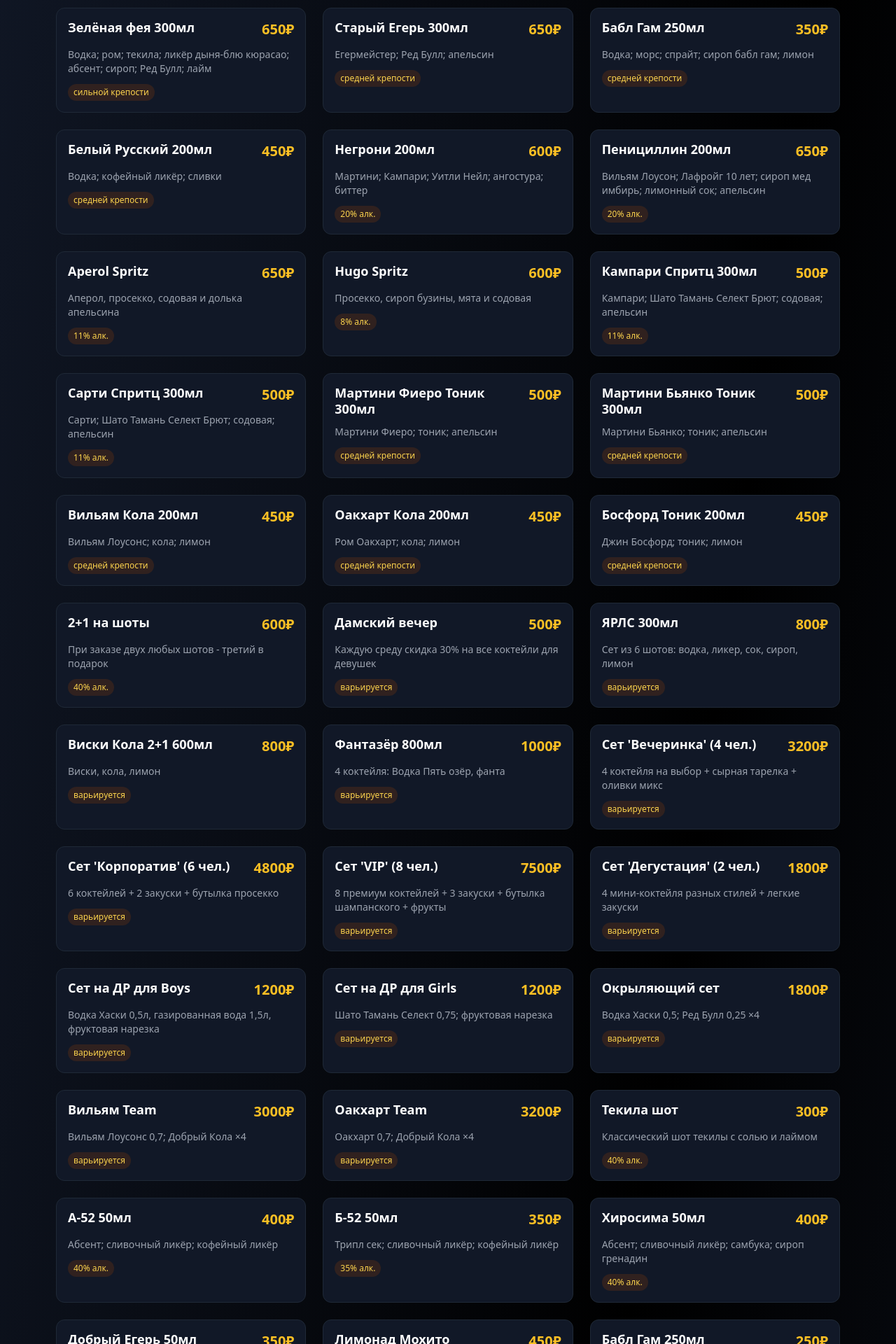
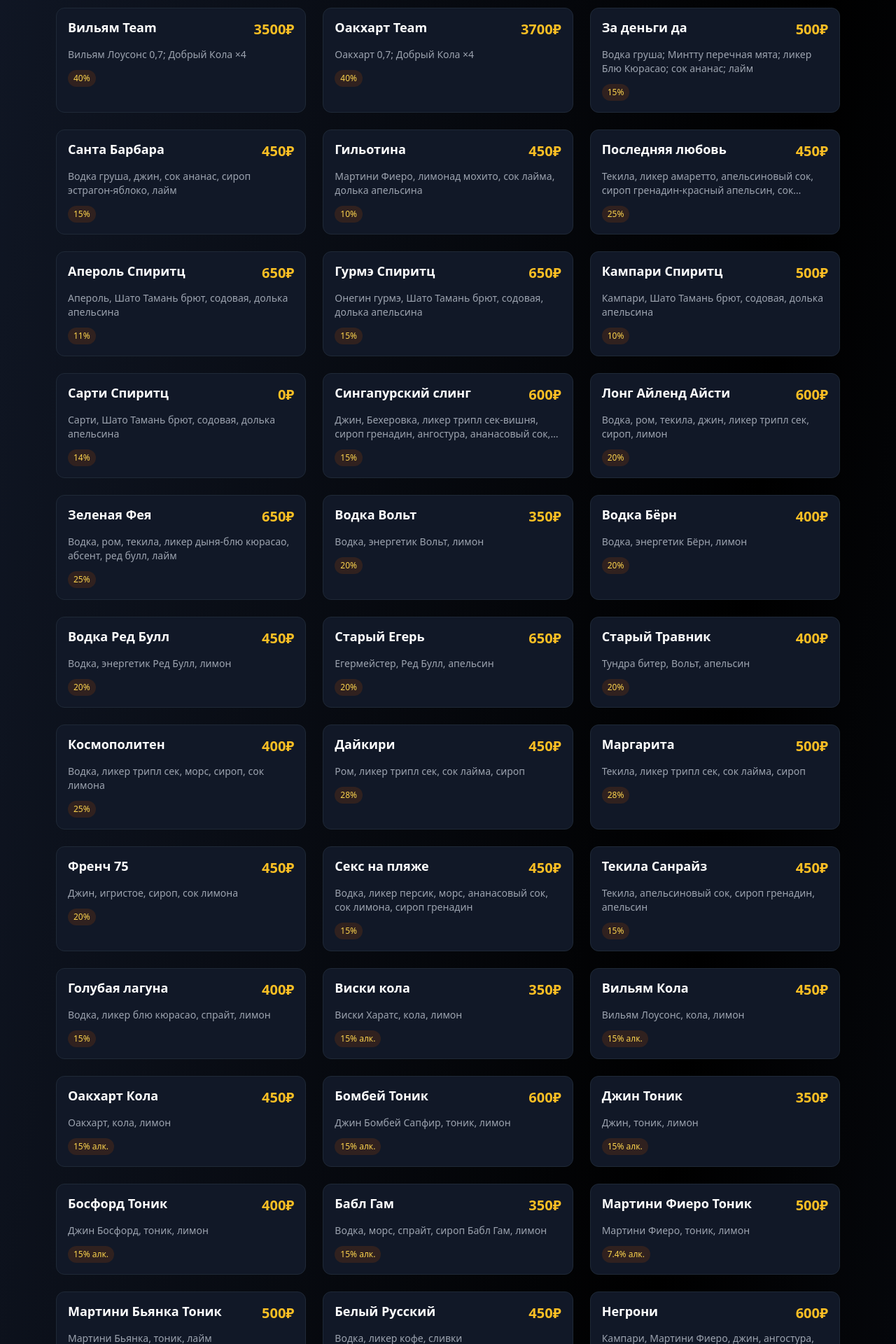
Before and after one commit to Bazhen-master/menu, a React (Vite) app: page / in a window 1280 px wide. Shown: the part 800-2720 px from the top of the page at 70% size. Built offline with nearby package versions, Linux system fonts and the light colour scheme.

Commit message:
Update menuItems.ts

```diff
--- a/src/data/menuItems.ts
+++ b/src/data/menuItems.ts
@@ -12,380 +12,70 @@
   { id: 203, name: "Фантазёр", description: "4 коктейля водка с фантой", price: 1000, subcategory: "Акции", alcoholContent: "15%" },
   { id: 204, name: "Зеленый Less", description: "4 шота Оакхарт, ликёр, сок, лайм", price: 800, subcategory: "Акции", alcoholContent: "25%" },
 
-  // Коктейли — Популярные
-  {
-    id: 47,
-    name: "Водка Энергетик",
-    description: "Водка; энергетик Вольт; лимон",
-    price: 350,
-    category: "Коктейли",
-    subcategory: "Популярные",
-    alcoholContent: "средней крепости"
-  },
-  {
-    id: 48,
-    name: "Лонг Айленд Айсти 300мл",
-    description: "Водка; ром; текила; джин; ликёр трипл сек; кола; сироп; лимон",
-    price: 600,
-    category: "Коктейли",
-    subcategory: "Популярные",
-    alcoholContent: "20% алк."
-  },
-  {
-    id: 49,
-    name: "Зелёная фея 300мл",
-    description: "Водка; ром; текила; ликёр дыня-блю кюрасао; абсент; сироп; Ред Булл; лайм",
-    price: 650,
-    category: "Коктейли",
-    subcategory: "Популярные",
-    alcoholContent: "сильной крепости"
-  },
-  {
-    id: 50,
-    name: "Старый Егерь 300мл",
-    description: "Егермейстер; Ред Булл; апельсин",
-    price: 650,
-    category: "Коктейли",
-    subcategory: "Популярные",
-    alcoholContent: "средней крепости"
-  },
-  {
-    id: 51,
-    name: "Бабл Гам 250мл",
-    description: "Водка; морс; спрайт; сироп бабл гам; лимон",
-    price: 350,
-    category: "Коктейли",
-    subcategory: "Популярные",
-    alcoholContent: "средней крепости"
-  },
-  {
-    id: 52,
-    name: "Белый Русский 200мл",
-    description: "Водка; кофейный ликёр; сливки",
-    price: 450,
-    category: "Коктейли",
-    subcategory: "Популярные",
-    alcoholContent: "средней крепости"
-  },
-  {
-    id: 53,
-    name: "Негрони 200мл",
-    description: "Мартини; Кампари; Уитли Нейл; ангостура; биттер",
-    price: 600,
-    category: "Коктейли",
-    subcategory: "Популярные",
-    alcoholContent: "20% алк."
-  },
-  {
-    id: 54,
-    name: "Пенициллин 200мл",
-    description: "Вильям Лоусон; Лафройг 10 лет; сироп мед имбирь; лимонный сок; апельсин",
-    price: 650,
-    category: "Коктейли",
-    subcategory: "Популярные",
-    alcoholContent: "20% алк."
-  },
+  // Коктейли — Сеты для компаний
+   { id: 205, name: "Сет по классике", description: "Водка Хаски 0,5л, газированная вода 1,5л, фруктовая нарезка", price: 1500, subcategory: "Сеты для компаний", alcoholContent: "40%" },
+  { id: 206, name: "Окрыляющий сет", description: "Водка Хаски 0,5; Ред Булл 0,25 ×4", price: 2000, subcategory: "Сеты для компаний", alcoholContent: "40%" },
+  { id: 207, name: "Вильям Team", description: "Вильям Лоусонс 0,7; Добрый Кола ×4", price: 3500, subcategory: "Сеты для компаний", alcoholContent: "40%" },
+  { id: 208, name: "Оакхарт Team", description: "Оакхарт 0,7; Добрый Кола ×4", price: 3700, subcategory: "Сеты для компаний", alcoholContent: "40%" },
 
-  // Коктейли — Спритц
-  {
-    id: 4,
-    name: "Aperol Spritz",
-    description: "Аперол, просекко, содовая и долька апельсина",
-    price: 650,
-    category: "Коктейли",
-    subcategory: "Спритц коктейли",
-    alcoholContent: "11% алк."
-  },
-  {
-    id: 21,
-    name: "Hugo Spritz",
-    description: "Просекко, сироп бузины, мята и содовая",
-    price: 600,
-    category: "Коктейли",
-    subcategory: "Спритц коктейли",
-    alcoholContent: "8% алк."
-  },
-  {
-    id: 40,
-    name: "Кампари Спритц 300мл",
-    description: "Кампари; Шато Тамань Селект Брют; содовая; апельсин",
-    price: 500,
-    category: "Коктейли",
-    subcategory: "Спритц коктейли",
-    alcoholContent: "11% алк."
-  },
-  {
-    id: 41,
-    name: "Сарти Спритц 300мл",
-    description: "Сарти; Шато Тамань Селект Брют; содовая; апельсин",
-    price: 500,
-    category: "Коктейли",
-    subcategory: "Спритц коктейли",
-    alcoholContent: "11% алк."
-  },
+  // Коктейли — Авторские
+    { id: 209, name: "За деньги да", description: "Водка груша; Минтту перечная мята; ликер Блю Кюрасао; сок ананас; лайм", price: 500, subcategory: "Авторские", alcoholContent: "15%" },
+  { id: 210, name: "Санта Барбара", description: "Водка груша, джин, сок ананас, сироп эстрагон-яблоко, лайм", price: 450, subcategory: "Авторские", alcoholContent: "15%" },
+  { id: 211, name: "Гильотина", description: "Мартини Фиеро, лимонад мохито, сок лайма, долька апельсина", price: 450, subcategory: "Авторские", alcoholContent: "10%" },
+  { id: 212, name: "Последняя любовь", description: "Текила, ликер амаретто, апельсиновый сок, сироп гренадин-красный апельсин, сок лайма, долька апельсина", price: 450, subcategory: "Авторские", alcoholContent: "25%" },
 
-  // Коктейли — Спецпредложения (кроме "Счастливый час")
-  {
-    id: 42,
-    name: "Мартини Фиеро Тоник 300мл",
-    description: "Мартини Фиеро; тоник; апельсин",
-    price: 500,
-    category: "Коктейли",
-    subcategory: "Спецпредложения",
-    alcoholContent: "средней крепости"
-  },
-  {
-    id: 43,
-    name: "Мартини Бьянко Тоник 300мл",
-    description: "Мартини Бьянко; тоник; апельсин",
-    price: 500,
-    category: "Коктейли",
-    subcategory: "Спецпредложения",
-    alcoholContent: "средней крепости"
-  },
-  {
-    id: 44,
-    name: "Вильям Кола 200мл",
-    description: "Вильям Лоусонс; кола; лимон",
-    price: 450,
-    category: "Коктейли",
-    subcategory: "Спецпредложения",
-    alcoholContent: "средней крепости"
-  },
-  {
-    id: 45,
-    name: "Оакхарт Кола 200мл",
-    description: "Ром Оакхарт; кола; лимон",
-    price: 450,
-    category: "Коктейли",
-    subcategory: "Спецпредложения",
-    alcoholContent: "средней крепости"
-  },
-  {
-    id: 46,
-    name: "Босфорд Тоник 200мл",
-    description: "Джин Босфорд; тоник; лимон",
-    price: 450,
-    category: "Коктейли",
-    subcategory: "Спецпредложения",
-    alcoholContent: "средней крепости"
-  },
+  // Коктейли — Спритц коктейли
+    { id: 213, name: "Апероль Спиритц", description: "Апероль, Шато Тамань брют, содовая, долька апельсина", price: 650, subcategory: "Спритц", alcoholContent: "11%" },
+  { id: 214, name: "Гурмэ Спиритц", description: "Онегин гурмэ, Шато Тамань брют, содовая, долька апельсина", price: 650, subcategory: "Спритц", alcoholContent: "15%" },
+  { id: 215, name: "Кампари Спиритц", description: "Кампари, Шато Тамань брют, содовая, долька апельсина", price: 500, subcategory: "Спритц", alcoholContent: "10%" },
+  { id: 216, name: "Сарти Спиритц", description: "Сарти, Шато Тамань брют, содовая, долька апельсина", price: 0, subcategory: "Спритц", alcoholContent: "14%" },
 
-  // Коктейли — АКЦИИ
-  {
-    id: 23,
-    name: "2+1 на шоты",
-    description: "При заказе двух любых шотов - третий в подарок",
-    price: 600,
-    category: "Коктейли",
-    subcategory: "АКЦИИ",
-    alcoholContent: "40% алк."
-  },
-  {
-    id: 25,
-    name: "Дамский вечер",
-    description: "Каждую среду скидка 30% на все коктейли для девушек",
-    price: 500,
-    category: "Коктейли",
-    subcategory: "АКЦИИ",
-    alcoholContent: "варьируется"
-  },
-  {
-    id: 30,
-    name: "ЯРЛС 300мл",
-    description: "Сет из 6 шотов: водка, ликер, сок, сироп, лимон",
-    price: 800,
-    category: "Коктейли",
-    subcategory: "АКЦИИ",
-    alcoholContent: "варьируется"
-  },
-  {
-    id: 31,
-    name: "Виски Кола 2+1 600мл",
-    description: "Виски, кола, лимон",
-    price: 800,
-    category: "Коктейли",
-    subcategory: "АКЦИИ",
-    alcoholContent: "варьируется"
-  },
-  {
-    id: 32,
-    name: "Фантазёр 800мл",
-    description: "4 коктейля: Водка Пять озёр, фанта",
-    price: 1000,
-    category: "Коктейли",
-    subcategory: "АКЦИИ",
-    alcoholContent: "варьируется"
-  },
+  // Коктейли — Лонг коктейли
+  { id: 217, name: "Сингапурский слинг", description: "Джин, Бехеровка, ликер трипл сек-вишня, сироп гренадин, ангостура, ананасовый сок, лайм", price: 600, subcategory: "Лонг", alcoholContent: "15%" },
+  { id: 218, name: "Лонг Айленд Айсти", description: "Водка, ром, текила, джин, ликер трипл сек, сироп, лимон", price: 600, subcategory: "Лонг", alcoholContent: "20%" },
+  { id: 219, name: "Зеленая Фея", description: "Водка, ром, текила, ликер дыня-блю кюрасао, абсент, ред булл, лайм", price: 650, subcategory: "Лонг", alcoholContent: "25%" },
+  { id: 220, name: "Водка Вольт", description: "Водка, энергетик Вольт, лимон", price: 350, subcategory: "Лонг", alcoholContent: "20%" },
+  { id: 221, name: "Водка Бёрн", description: "Водка, энергетик Бёрн, лимон", price: 400, subcategory: "Лонг", alcoholContent: "20%" },
+  { id: 222, name: "Водка Ред Булл", description: "Водка, энергетик Ред Булл, лимон", price: 450, subcategory: "Лонг", alcoholContent: "20%" },
+  { id: 223, name: "Старый Егерь", description: "Егермейстер, Ред Булл, апельсин", price: 650, subcategory: "Лонг", alcoholContent: "20%" },
+  { id: 224, name: "Старый Травник", description: "Тундра битер, Вольт, апельсин", price: 400, subcategory: "Лонг", alcoholContent: "20%" },
 
-  // Коктейли — Сеты для компаний
-  {
-    id: 26,
-    name: "Сет 'Вечеринка' (4 чел.)",
-    description: "4 коктейля на выбор + сырная тарелка + оливки микс",
-    price: 3200,
-    category: "Коктейли",
-    subcategory: "Сеты для компаний",
-    alcoholContent: "варьируется"
-  },
-  {
-    id: 27,
-    name: "Сет 'Корпоратив' (6 чел.)",
-    description: "6 коктейлей + 2 закуски + бутылка просекко",
-    price: 4800,
-    category: "Коктейли",
-    subcategory: "Сеты для компаний",
-    alcoholContent: "варьируется"
-  },
-  {
-    id: 28,
-    name: "Сет 'VIP' (8 чел.)",
-    description: "8 премиум коктейлей + 3 закуски + бутылка шампанского + фрукты",
-    price: 7500,
-    category: "Коктейли",
-    subcategory: "Сеты для компаний",
-    alcoholContent: "варьируется"
-  },
-  {
-    id: 29,
-    name: "Сет 'Дегустация' (2 чел.)",
-    description: "4 мини-коктейля разных стилей + легкие закуски",
-    price: 1800,
-    category: "Коктейли",
-    subcategory: "Сеты для компаний",
-    alcoholContent: "варьируется"
-  },
-  {
-    id: 33,
-    name: "Сет на ДР для Boys",
-    description: "Водка Хаски 0,5л, газированная вода 1,5л, фруктовая нарезка",
-    price: 1200,
-    category: "Коктейли",
-    subcategory: "Сеты для компаний",
-    alcoholContent: "варьируется"
-  },
-  {
-    id: 34,
-    name: "Сет на ДР для Girls",
-    description: "Шато Тамань Селект 0,75; фруктовая нарезка",
-    price: 1200,
-    category: "Коктейли",
-    subcategory: "Сеты для компаний",
-    alcoholContent: "варьируется"
-  },
-  {
-    id: 35,
-    name: "Окрыляющий сет",
-    description: "Водка Хаски 0,5; Ред Булл 0,25 ×4",
-    price: 1800,
-    category: "Коктейли",
-    subcategory: "Сеты для компаний",
-    alcoholContent: "варьируется"
-  },
-  {
-    id: 36,
-    name: "Вильям Team",
-    description: "Вильям Лоусонс 0,7; Добрый Кола ×4",
-    price: 3000,
-    category: "Коктейли",
-    subcategory: "Сеты для компаний",
-    alcoholContent: "варьируется"
-  },
-  {
-    id: 37,
-    name: "Оакхарт Team",
-    description: "Оакхарт 0,7; Добрый Кола ×4",
-    price: 3200,
-    category: "Коктейли",
-    subcategory: "Сеты для компаний",
-    alcoholContent: "варьируется"
-  },
+  // Коктейли — Классические коктейли
+  { id: 225, name: "Космополитен", description: "Водка, ликер трипл сек, морс, сироп, сок лимона", price: 400, subcategory: "Классические", alcoholContent: "25%" },
+  { id: 226, name: "Дайкири", description: "Ром, ликер трипл сек, сок лайма, сироп", price: 450, subcategory: "Классические", alcoholContent: "28%" },
+  { id: 227, name: "Маргарита", description: "Текила, ликер трипл сек, сок лайма, сироп", price: 500, subcategory: "Классические", alcoholContent: "28%" },
+  { id: 228, name: "Френч 75", description: "Джин, игристое, сироп, сок лимона", price: 450, subcategory: "Классические", alcoholContent: "20%" },
+  { id: 229, name: "Секс на пляже", description: "Водка, ликер персик, морс, ананасовый сок, сок лимона, сироп гренадин", price: 450, subcategory: "Классические", alcoholContent: "15%" },
+  { id: 230, name: "Текила Санрайз", description: "Текила, апельсиновый сок, сироп гренадин, апельсин", price: 450, subcategory: "Классические", alcoholContent: "15%" },
+  { id: 231, name: "Голубая лагуна", description: "Водка, ликер блю кюрасао, спрайт, лимон", price: 400, subcategory: "Классические", alcoholContent: "15%" },
+
+   // Коктейли — Миксы
+  { id: 232, name: "Виски кола", description: "Виски Харатс, кола, лимон", price: 350, subcategory: "Миксы", alcoholContent: "15% алк." },
+  { id: 233, name: "Вильям Кола", description: "Вильям Лоусонс, кола, лимон", price: 450, subcategory: "Миксы", alcoholContent: "15% алк." },
+  { id: 234, name: "Оакхарт Кола", description: "Оакхарт, кола, лимон", price: 450, subcategory: "Миксы", alcoholContent: "15% алк." },
+  { id: 235, name: "Бомбей Тоник", description: "Джин Бомбей Сапфир, тоник, лимон", price: 600, subcategory: "Миксы", alcoholContent: "15% алк." },
+  { id: 236, name: "Джин Тоник", description: "Джин, тоник, лимон", price: 350, subcategory: "Миксы", alcoholContent: "15% алк." },
+  { id: 237, name: "Босфорд Тоник", description: "Джин Босфорд, тоник, лимон", price: 400, subcategory: "Миксы", alcoholContent: "15% алк." },
+  { id: 238, name: "Бабл Гам", description: "Водка, морс, спрайт, сироп Бабл Гам, лимон", price: 350, subcategory: "Миксы", alcoholContent: "15% алк." },
+  { id: 239, name: "Мартини Фиеро Тоник", description: "Мартини Фиеро, тоник, лимон", price: 500, subcategory: "Миксы", alcoholContent: "7.4% алк." },
+  { id: 240, name: "Мартини Бьянка Тоник", description: "Мартини Бьянка, тоник, лайм", price: 500, subcategory: "Миксы", alcoholContent: "7.4% алк." },
+
+  // Коктейли — Рокс
+  { id: 241, name: "Белый Русский", description: "Водка, ликер кофе, сливки", price: 450, subcategory: "Рокс", alcoholContent: "25% алк." },
+  { id: 242, name: "Негрони", description: "Кампари, Мартини Фиеро, джин, ангостура, апельсин", price: 600, subcategory: "Рокс", alcoholContent: "30% алк." },
+  { id: 243, name: "Крестный Отец", description: "Виски Харатс, ликер амаретто, ангостура, апельсин", price: 350, subcategory: "Рокс", alcoholContent: "30% алк." },
+  { id: 244, name: "Пенициллин", description: "Вильям Лоусонс, Лафройг, сироп имбирь-мёд, сок лимона", price: 650, subcategory: "Рокс", alcoholContent: "30% алк." },
 
   // Коктейли — Шоты
-  {
-    id: 20,
-    name: "Текила шот",
-    description: "Классический шот текилы с солью и лаймом",
-    price: 300,
-    category: "Коктейли",
-    subcategory: "Шоты",
-    alcoholContent: "40% алк."
-  },
-  {
-    id: 55,
-    name: "А-52 50мл",
-    description: "Абсент; сливочный ликёр; кофейный ликёр",
-    price: 400,
-    category: "Коктейли",
-    subcategory: "Шоты",
-    alcoholContent: "40% алк."
-  },
-  {
-    id: 56,
-    name: "Б-52 50мл",
-    description: "Трипл сек; сливочный ликёр; кофейный ликёр",
-    price: 350,
-    category: "Коктейли",
-    subcategory: "Шоты",
-    alcoholContent: "35% алк."
-  },
-  {
-    id: 57,
-    name: "Хиросима 50мл",
-    description: "Абсент; сливочный ликёр; самбука; сироп гренадин",
-    price: 400,
-    category: "Коктейли",
-    subcategory: "Шоты",
-    alcoholContent: "40% алк."
-  },
-  {
-    id: 58,
-    name: "Добрый Егерь 50мл",
-    description: "Сок лимона; Егермейстер",
-    price: 350,
-    category: "Коктейли",
-    subcategory: "Шоты",
-    alcoholContent: "20% алк."
-  },
-
-  // Коктейли — Лимонады
-  {
-    id: 19,
-    name: "Лимонад Мохито",
-    description: "Освежающий лимонад с мятой, лаймом и газированной водой",
-    price: 450,
-    category: "Коктейли",
-    subcategory: "Лимонады",
-    alcoholContent: "0% алк."
-  },
-  {
-    id: 59,
-    name: "Бабл Гам 250мл",
-    description: "Морс; спрайт; сироп бабл гам; лимон",
-    price: 250,
-    category: "Коктейли",
-    subcategory: "Лимонады",
-    alcoholContent: "0% алк."
-  },
-  {
-    id: 60,
-    name: "Лесные ягоды 250мл",
-    description: "Сироп ежевика; гренадин; содовая; лимон",
-    price: 250,
-    category: "Коктейли",
-    subcategory: "Лимонады",
-    alcoholContent: "0% алк."
-  },
-  {
-    id: 61,
-    name: "Др.Пеппер 250мл",
-    description: "Вишнёвый сок; кола; сироп; лимон",
-    price: 250,
-    category: "Коктейли",
-    subcategory: "Лимонады",
-    alcoholContent: "0% алк."
-  },
-
+    { id: 245, name: "А-52", description: "Ликер кофе, Бейлиз, Абсент", price: 400, subcategory: "Шоты", alcoholContent: "35% алк." },
+  { id: 246, name: "Б-52", description: "Ликер кофе, Бейлиз, трипл сек", price: 350, subcategory: "Шоты", alcoholContent: "30% алк." },
+  { id: 247, name: "Хиросима", description: "Самбука, Бейлиз, Абсент", price: 400, subcategory: "Шоты", alcoholContent: "40% алк." },
+  { id: 248, name: "Добрый Егерь", description: "Сок лимона, Егермейстер", price: 350, subcategory: "Шоты", alcoholContent: "25% алк." },
+  { id: 249, name: "Облака", description: "Самбука, текила, Бейлиз, ликер блю кюрасао", price: 400, subcategory: "Шоты", alcoholContent: "40% алк." },
+  { id: 250, name: "Рыжая собака", description: "Самбука, текила, табаско", price: 400, subcategory: "Шоты", alcoholContent: "39% алк." },
+  { id: 251, name: "Мяу", description: "Ликер персик, Оакхарт, сок лимона", price: 350, subcategory: "Шоты", alcoholContent: "40% алк." },
+  { id: 252, name: "Слэм", description: "Сироп маракуя, малиновая водка, сок лимона", price: 350, subcategory: "Шоты", alcoholContent: "30% алк." },
+  { id: 253, name: "Планета Тафи", description: "Сироп фисташка, водка груша, сок лимона", price: 350, subcategory: "Шоты", alcoholContent: "30% алк." },
   // Пиво
   {
     id: 6,
@@ -1300,7 +990,57 @@
   price: 250,
   category: "Виски",
   alcoholContent: "40% алк."
-}
+},
+  // Закуски
+  {
+    id: 401,
+    name: "Сэндвич с ветчиной и сыром",
+    description: "200гр",
+    price: 350,
+    category: "Закуски"
+  },
+  {
+    id: 402,
+    name: "Сэндвич с лососем и рукколой",
+    description: "200гр",
+    price: 480,
+    category: "Закуски"
+  },
+  {
+    id: 403,
+    name: "Круассан с бужениной и сыром",
+    description: "150гр",
+    price: 330,
+    category: "Закуски"
+  },
+  {
+    id: 404,
+    name: "Круассан с куриной грудкой и томатами черри",
+    description: "150гр",
+    price: 330,
+    category: "Закуски"
+  },
+  {
+    id: 405,
+    name: "Круассан с семгой, зеленью и творожным сыром",
+    description: "150гр",
+    price: 490,
+    category: "Закуски"
+  },
+  {
+    id: 406,
+    name: "Сырное ассорти (2 вида сыра)",
+    description: "250гр",
+    price: 560,
+    category: "Закуски"
+  },
+  {
+    id: 407,
+    name: "Мясное ассорти (с/к колбаса 3х видов)",
+    description: "180гр",
+    price: 610,
+    category: "Закуски"
+  }
 
 
 
```
